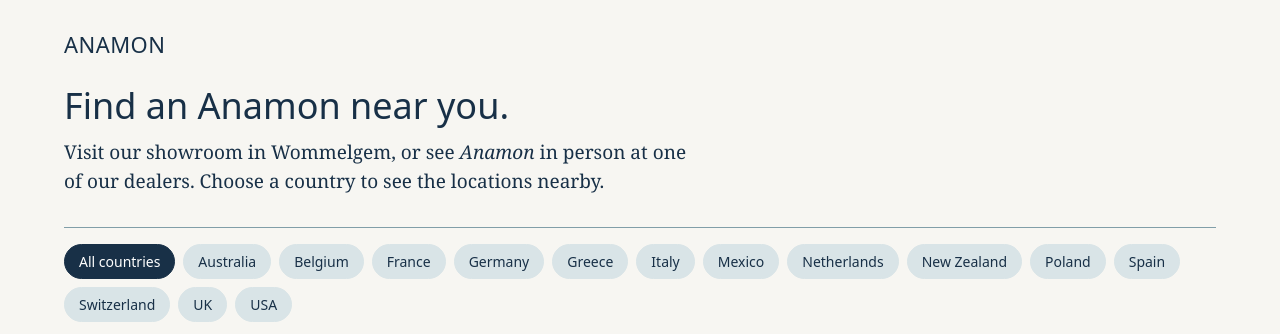
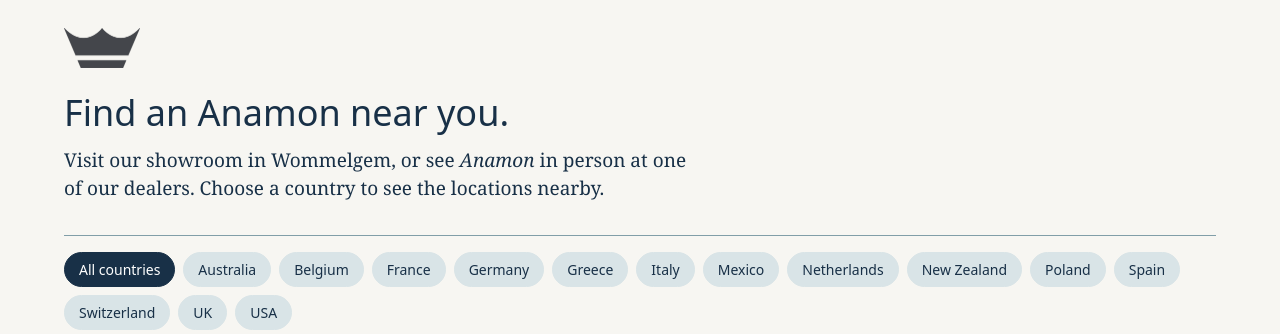
Before and after one commit to juliettejanssen96-ui/dealers-anamon, a plain HTML site: page site/index.html in a window 1280 px wide. Shown: the top 334 px of the page. Drawn offline with nearby package versions, Linux system fonts and the light colour scheme.

Commit message:
Replace text wordmark with the original crown logo
Co-Authored-By: Claude Opus 5.5 <noreply@anthropic.com>
Claude-Session: https://claude.ai/code/session_014YTTe87UmrWUas1vEsw3UW

```diff
--- a/site/index.html
+++ b/site/index.html
@@ -36,11 +36,10 @@
     margin: 0 auto;
   }
   .wordmark {
-    font-size: 22px;
-    font-weight: 500;
-    letter-spacing: 0.02em;
     margin: 0 0 24px;
+    line-height: 0;
   }
+  .wordmark img { display: block; width: 76px; height: auto; }
   h1 {
     font-size: 36px;
     font-weight: 500;
@@ -204,7 +203,7 @@
 <body>
 
 <header>
-  <p class="wordmark">ANAMON</p>
+  <p class="wordmark"><img src="logo.png" alt="Royal Botania" width="76" height="40"></p>
   <h1>Find an Anamon near you.</h1>
   <p class="intro">Visit our showroom in Wommelgem, or see <em>Anamon</em> in person at one of our dealers. Choose a country to see the locations nearby.</p>
 </header>
```
Also changed, not shown: src/index.html (+3 -4 lines), site/logo.png (added), src/logo.png (added).
